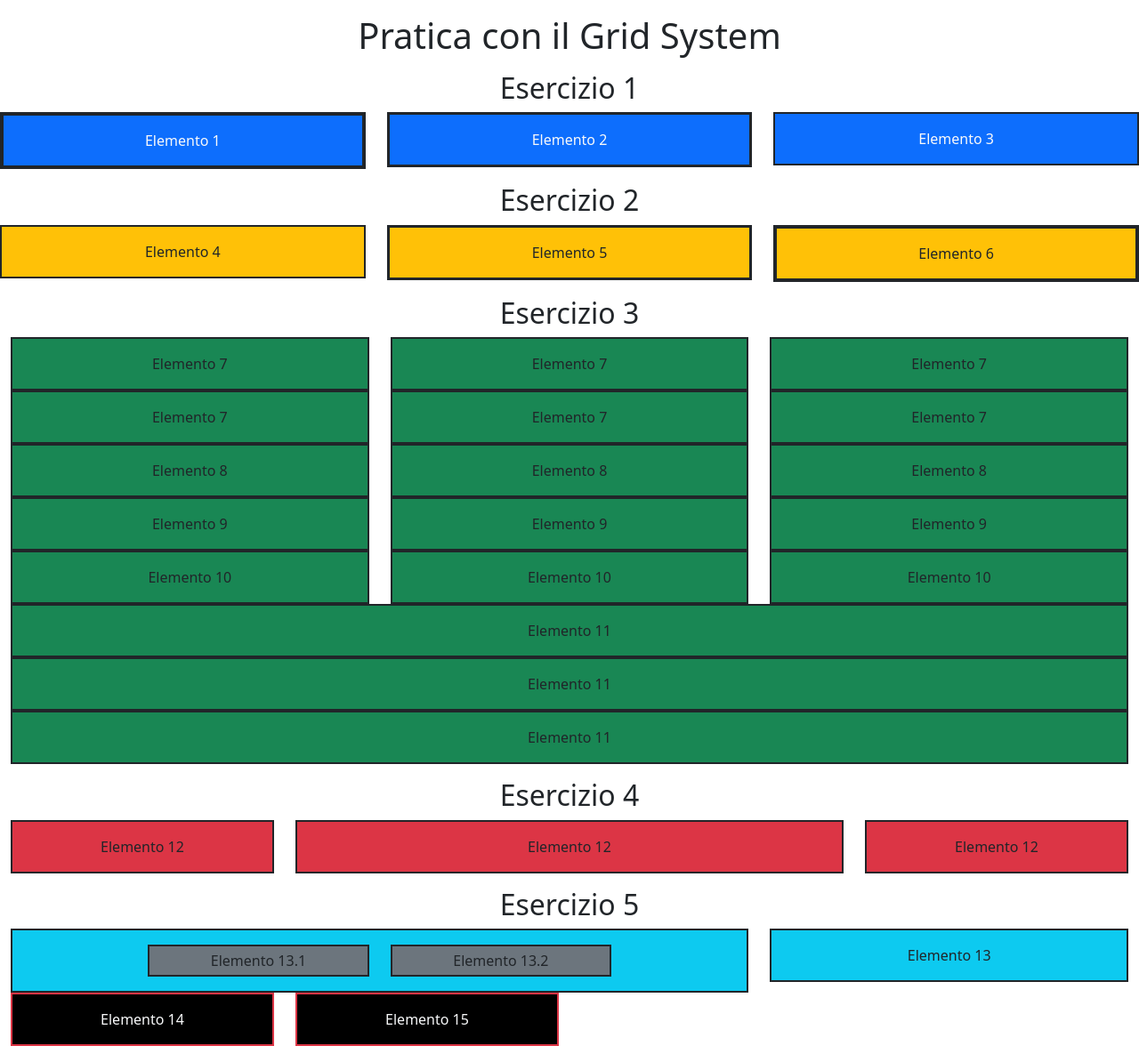
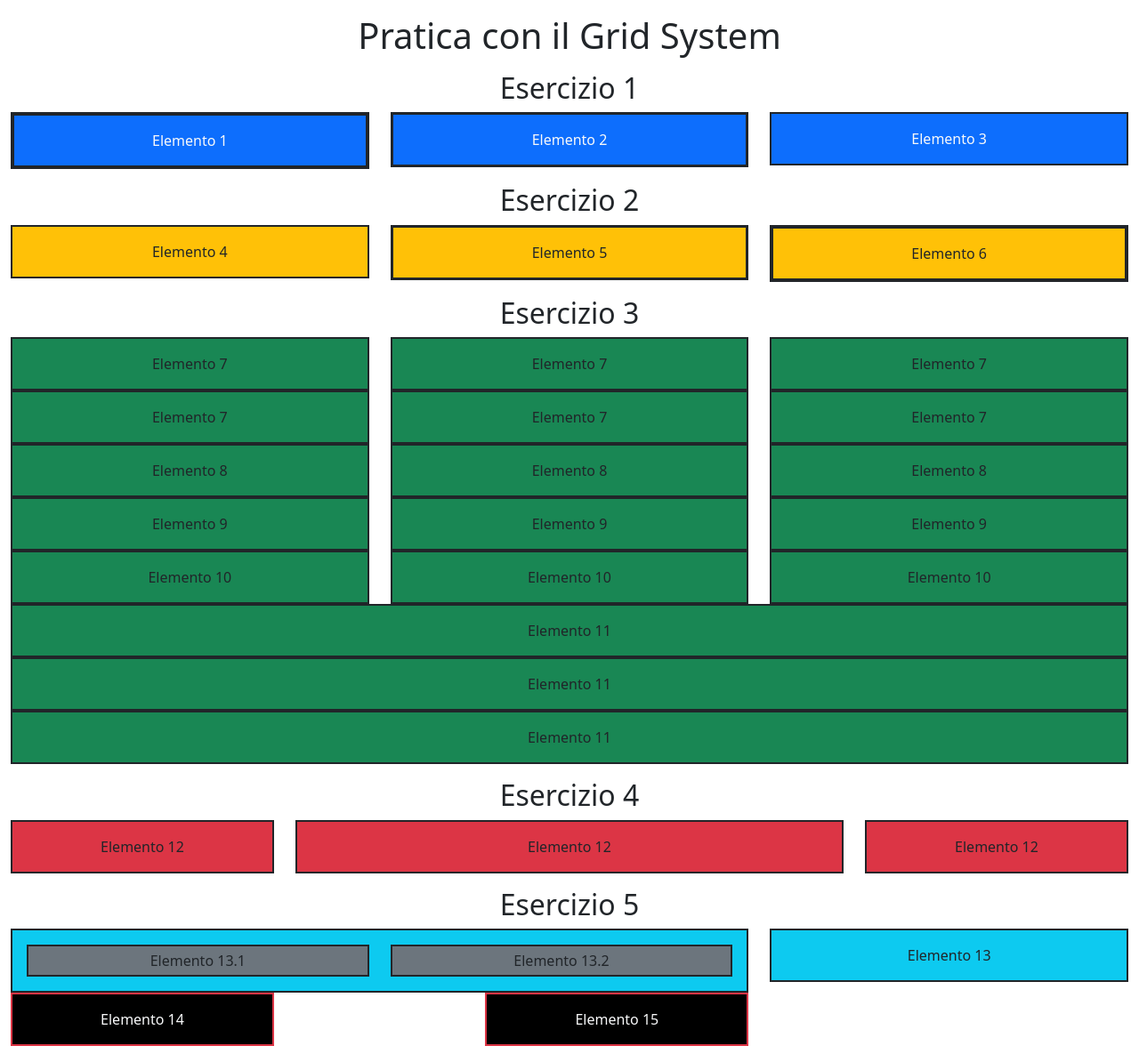
Before and after one commit to annunziatadr99/U2-W6-D1-Bootstrap, a plain HTML site: page index.html in a window 1280 px wide. Shown: the whole page at 89% size. Drawn offline with nearby package versions, Linux system fonts and the light colour scheme.

Commit message:
esercizio completato

```diff
--- a/index.html
+++ b/index.html
@@ -14,16 +14,16 @@
   <body>
     <div class="container-fluid">
       <h1 style="text-align: center; margin-top: 1rem">Pratica con il Grid System</h1>
-    </div>
+
       <h2 style="text-align: center; margin-top: 1rem">Esercizio 1</h2>
       <div class="row">
-      <div class="col-md-4">
+        <div class="col">
           <div class="bg-primary text-light text-center px-3 py-3 border border-4 border-dark">Elemento 1</div>
         </div>
-      <div class="col-md-4">
+        <div class="col">
           <div class="bg-primary text-light text-center px-3 py-3 border border-3 border-dark">Elemento 2</div>
         </div>
-      <div class="col-md-4">
+        <div class="col">
           <div class="bg-primary text-light text-center px-3 py-3 border border-2 border-dark">Elemento 3</div>
         </div>
       </div>
@@ -37,6 +37,7 @@
         </div>
         <div class="col-md-4">
           <div class="bg-warning text-center px-3 py-3 border border-4 border-dark">Elemento 6</div>
+        </div>
       </div>
     </div>
     <h2 style="text-align: center; margin-top: 1rem">Esercizio 3</h2>
@@ -139,10 +140,10 @@
         <div class="col-lg-8">
           <div class="bg-info text-center px-3 py-3 border border-2 border-dark">
             <div class="row justify-content-center">
-              <div class="col-lg-4">
+              <div class="col-lg-6">
                 <div class="bg-secondary text-center px-1 py-1 border border-2 border-dark">Elemento 13.1</div>
               </div>
-              <div class="col-lg-4">
+              <div class="col-lg-6">
                 <div class="bg-secondary text-center px-1 py-1 border border-2 border-dark">Elemento 13.2</div>
               </div>
             </div>
@@ -158,7 +159,7 @@
         <div class="col-lg-3">
           <div class="bg-black text-light text-center px-3 py-3 border border-2 border-danger">Elemento 14</div>
         </div>
-        <div class="col-lg-3">
+        <div class="col-lg-3 offset-lg-2">
           <div class="bg-black text-light text-center px-3 py-3 border border-2 border-danger">Elemento 15</div>
         </div>
       </div>
```
Lines whose indentation alone changed are shown as unchanged.
